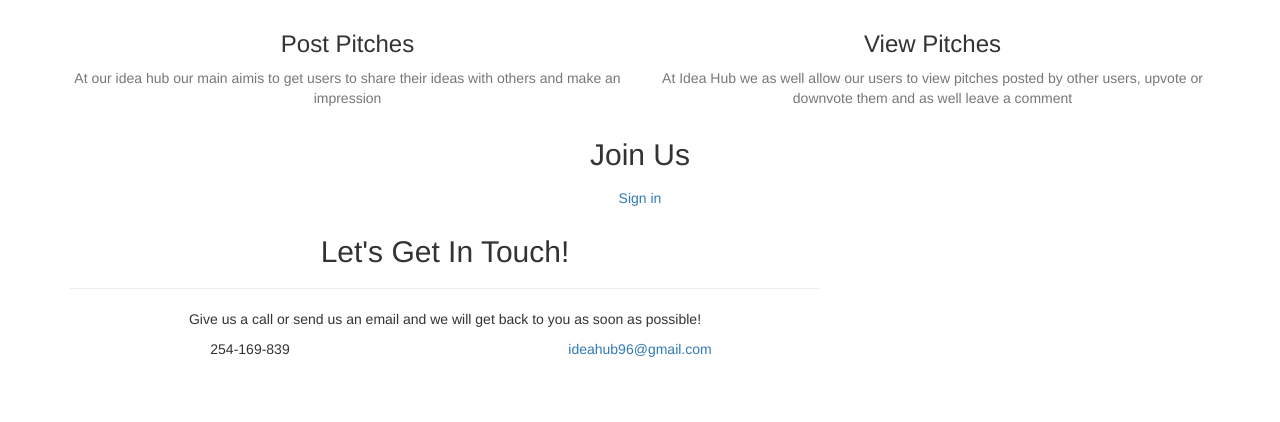
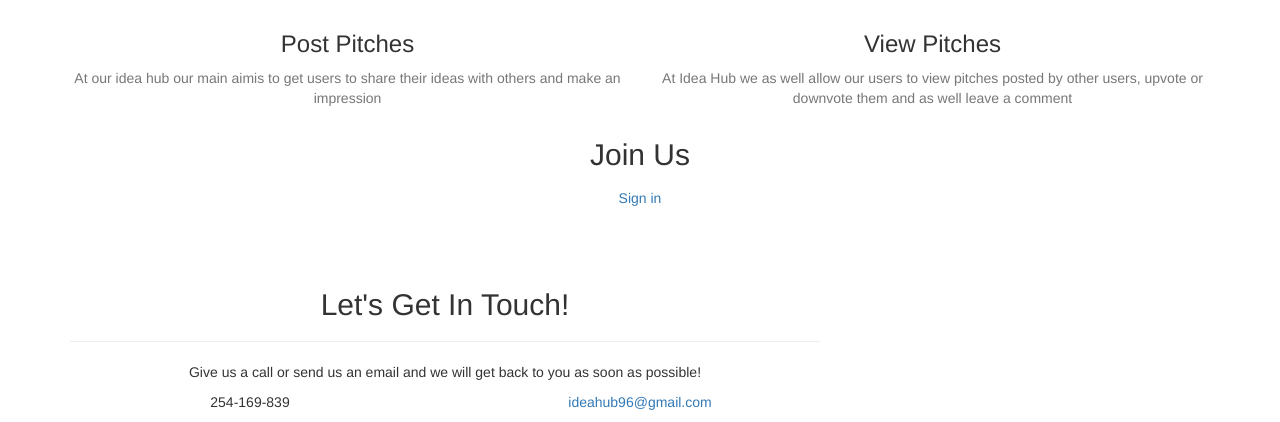
Before and after one commit to Lornakimani62/IP4-_One-Minute-Pitch, a Flask app: page / in a window 1280 px wide. Shown: the part 550-972 px from the top of the page. Before the commit the page ends 907 px from the top, so only its background shows below. Run offline with Flask 2, Linux system fonts and the light colour scheme; data that the repository does not hold is empty; some libraries are stand-ins or nearby versions.

Commit message:
Final template commits

```diff
--- a/app/static/css/index.css
+++ b/app/static/css/index.css
@@ -12,3 +12,7 @@
   background-size: cover;
   height: 350px;
 }
+
+.section-2{
+  height: 150px;
+}
--- a/app/templates/index.html
+++ b/app/templates/index.html
@@ -78,7 +78,7 @@
 
   <!-- Get started -->
   <div class="join" id="us">
-  <section class="bg-dark text-white">
+  <section class="bg-dark text-white section-2">
       <div class="container text-center">
         <h2 class="mb-4">Join Us</h2>
         <a class="btn btn-light btn-xl sr-button" href="{{url_for('auth.login')}}">Sign in</a>
--- a/app/templates/macros.html
+++ b/app/templates/macros.html
@@ -5,11 +5,10 @@
     <div class="row">
     {% for pitch in pitches %}
     <div class="category col-md-12">
-        <div class="jumbotron">
-            <h5 class="title">{{pitch.category}}</h5>
+        <div class="jumbotron"></div>
             <h3> {{pitch.pitch_title}}</h3>
             <p>{{pitch.content}}</p>
-            <a href="{{url_for('main.new_comment',id = pitch.id)}}"> Comment</a>
+            <a class="btn btn-light btn-xl sr-button" href="{{url_for('main.new_comment',id = pitch.id)}}"> Comment</a>
         </div>
     </div>
 
```
